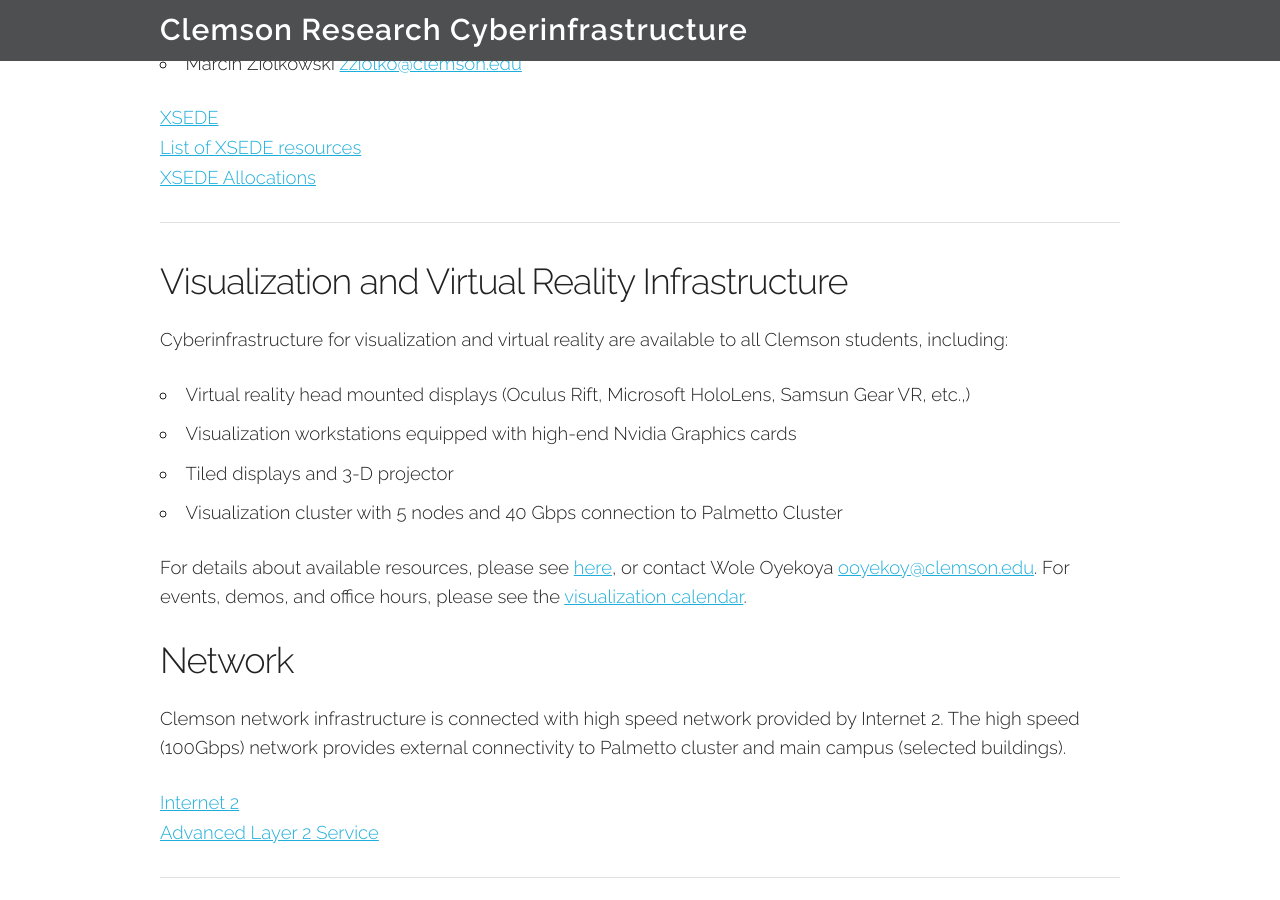
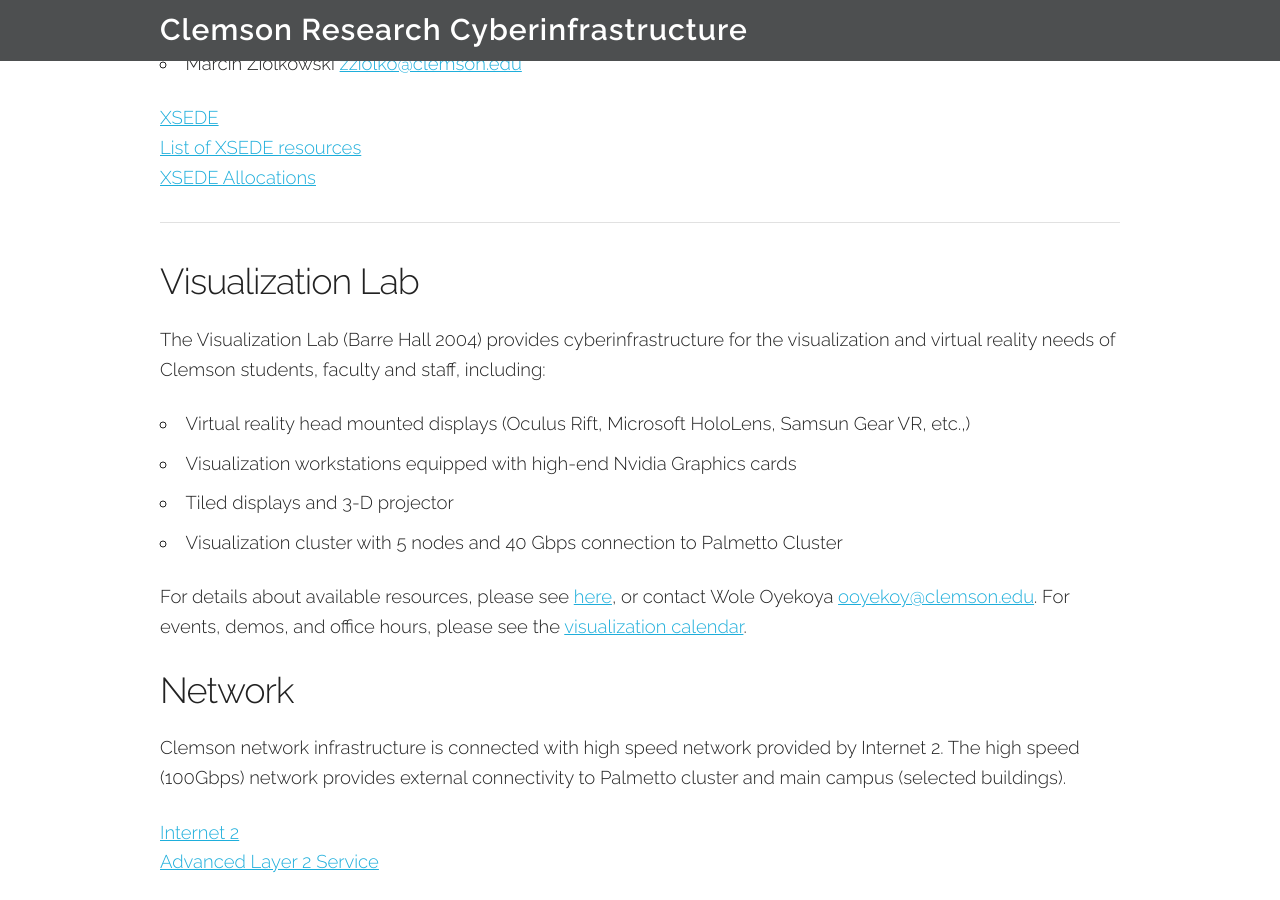
Before and after one commit to clemsonciti/citi-webpage, a Jekyll site: the page built from cyberinfrastructure.md, in a window 1280 px wide and 900 px high, scrolled down 4941 px. Built offline with Jekyll 4.4.1, drawn with Linux system fonts in a browser that asks for light colours.

Commit message:
change sub-heading to vizlab

```diff
--- a/cyberinfrastructure.md
+++ b/cyberinfrastructure.md
@@ -8,7 +8,7 @@ permalink: /infrastructure/
   <a class="button" href="#palmetto">Palmetto Cluster</a>
   <a class="button" href="#storage">Long Term Storage</a>
   <a class="button" href="#cypress">Cypress Cluster</a>
-  <a class="button" href="#vizlab">Visualization Lab</a>
+  <a class="button" href="#viz">Visualization Lab</a>
   <a class="button" href="#network">Network</a>
   <a class="button" href="#osg">Open Science Grid</a>
   <a class="button" href="#xsede">XSEDE</a>
@@ -195,10 +195,11 @@ at Clemson University:
 
 <span id="network"></span>
 
-### Visualization and Virtual Reality Infrastructure
+### Visualization Lab
 
-Cyberinfrastructure for visualization and virtual reality
-are available to all Clemson students, including:
+The Visualization Lab (Barre Hall 2004) provides
+cyberinfrastructure for the visualization and virtual reality needs
+of Clemson students, faculty and staff, including:
 
 - Virtual reality head mounted displays (Oculus Rift, Microsoft HoloLens, Samsun Gear VR, etc.,)
 - Visualization workstations equipped with high-end Nvidia Graphics cards
```
